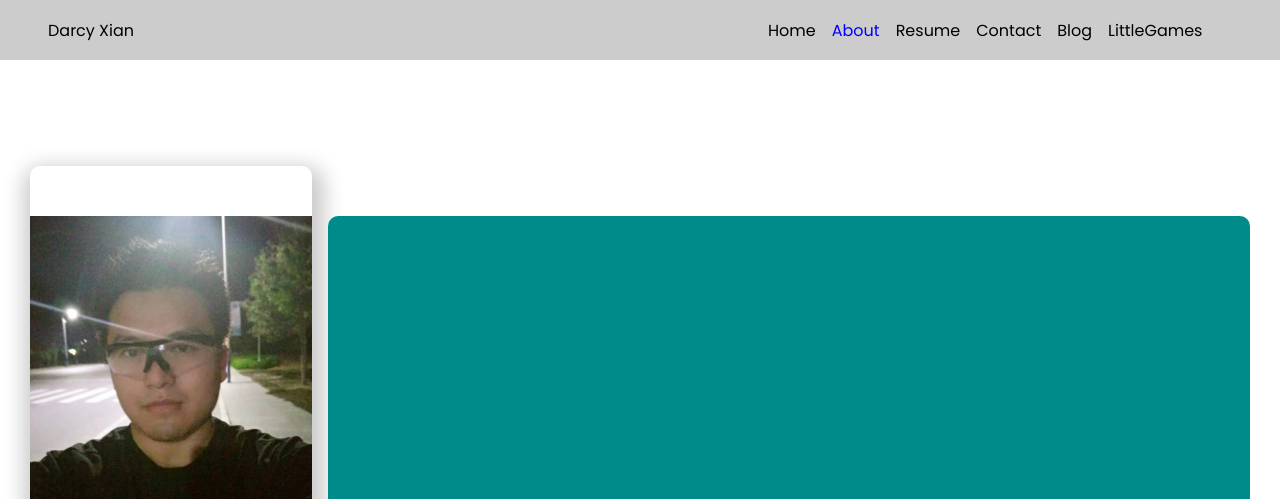
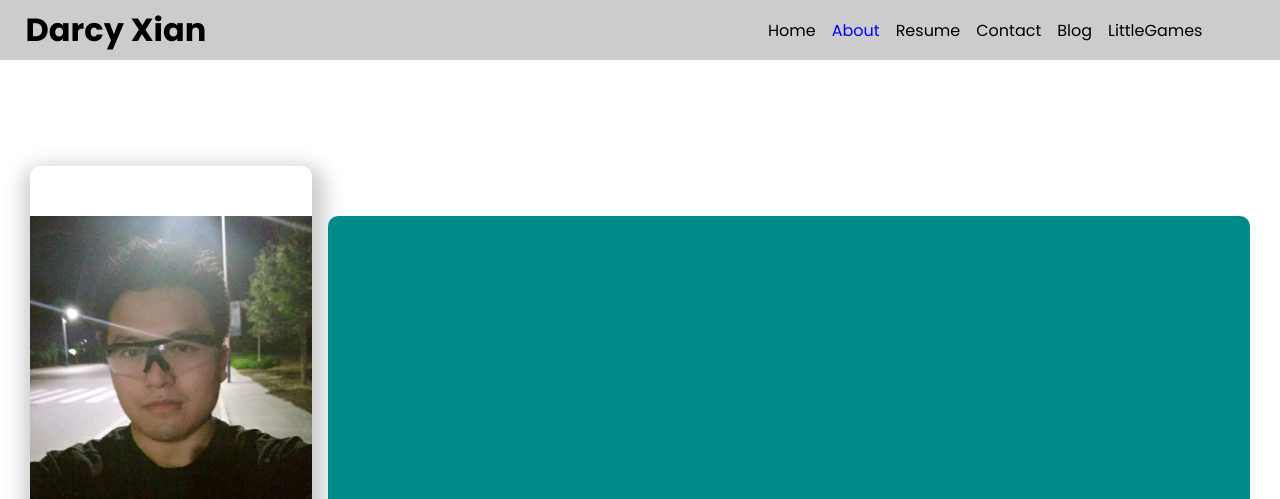
Before and after one commit to lxian-coder/myPersonalWebsite, a plain HTML site: page aboutMe.html in a window 1280 px wide. Shown: the top 499 px of the page. Drawn offline with nearby package versions, Linux system fonts and the light colour scheme.

Commit message:
fix the header with problem

```diff
--- a/aboutMe.html
+++ b/aboutMe.html
@@ -10,6 +10,7 @@
 <body>
     <div class="container">
         <section class="headerContainer">
+            <div class="headerContainer__content">
                 <header>
                     <div class="name">Darcy Xian</div>
                     <ul class="menu">
@@ -34,6 +35,8 @@
                         <li class="menu__item" ><a class="menu__link" href="./littleGames">LittleGames</a> </li>
                     </ul>
                    </div>
+            </div>
+
         </section>
 
         <section class="side1Container">
--- a/style.scss
+++ b/style.scss
@@ -29,11 +29,17 @@ header{
 .headerContainer{
     display: flex;
     flex-wrap: wrap;
+     margin: auto;
      width: 100%;
      background: #ccc;
      position:fixed;
      top: 0;
      z-index: 10;
+     &__content{
+         max-width: 1300px;
+         width: 100%;
+         margin: auto;
+     }
 }
 .dropMenu{
    width: 100%;
@@ -46,9 +52,10 @@ header{
     margin-right: 3rem;
 }
 .name{
+   margin-left: 2%;
+   font-weight: 1000;
+   font-size: 2rem;
 
-    margin-left: 3rem;
-    margin-right: 5rem;
 }
 
 .menu{
```
Also changed, not shown: index.html (+3 -1 lines), style.css, 1 other file. Lines whose indentation alone changed are shown as unchanged.
